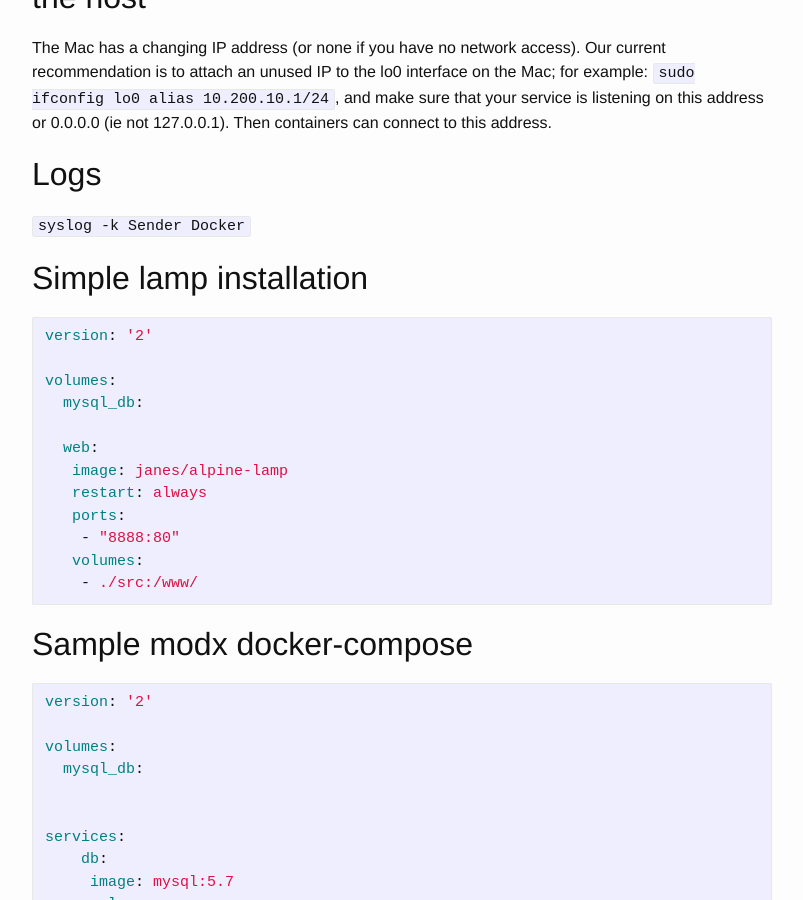
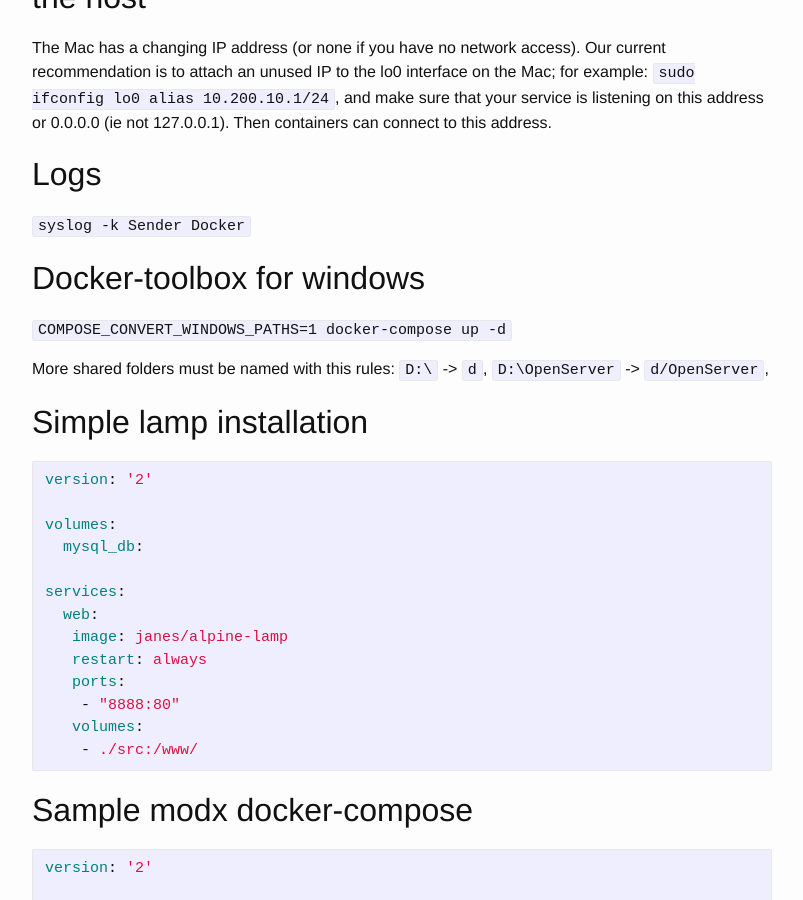
Before and after one commit to petun/petun.github.io, a Jekyll site: the page built from _posts/2016-09-13-docker-marks.markdown, in a window 1280 px wide and 900 px high, scrolled down 626 px. Shown: the whole window, without its empty margins (238-1041 px from the left). Built offline with Jekyll 4.4.1, drawn with Linux system fonts in a browser that asks for light colours.

Commit message:
Update 2016-09-13-docker-marks.markdown

````diff
--- a/_posts/2016-09-13-docker-marks.markdown
+++ b/_posts/2016-09-13-docker-marks.markdown
@@ -34,6 +34,12 @@ or 0.0.0.0 (ie not 127.0.0.1). Then containers can connect to this address.
 ## Logs
 `syslog -k Sender Docker`
 
+## Docker-toolbox for windows
+`COMPOSE_CONVERT_WINDOWS_PATHS=1 docker-compose up -d`
+
+More shared folders must be named with this rules: `D:\` -> `d`, `D:\OpenServer` -> `d/OpenServer`,
+
+
 ## Simple lamp installation
 ```yaml
 version: '2'
@@ -41,6 +47,7 @@ version: '2'
 volumes:
   mysql_db:
 
+services:
   web:
    image: janes/alpine-lamp
    restart: always
````
